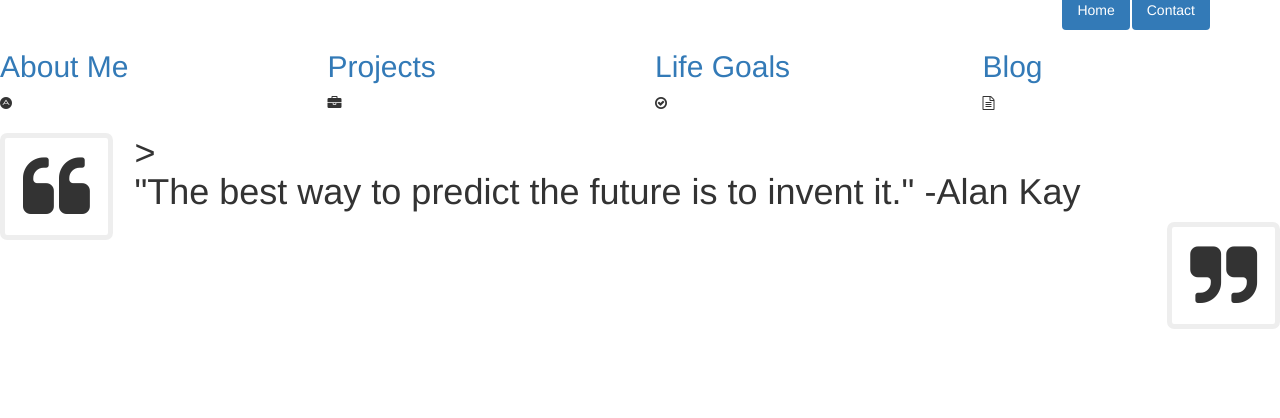
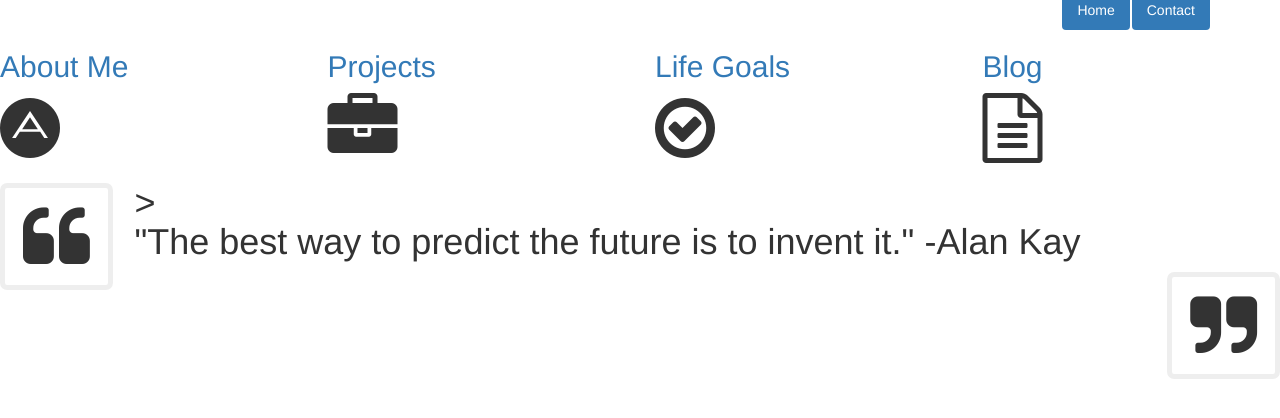
Before and after one commit to gueroso/christianjguerin, a PHP site: page / in a window 1280 px wide. Shown: the part 100-518 px from the top of the page. Run offline with PHP 8.4, Linux system fonts and the light colour scheme; some libraries are stand-ins or nearby versions.

Commit message:
more changes
boxes, icon changes

```diff
--- a/index.html
+++ b/index.html
@@ -23,21 +23,22 @@
 		<div class= "row">
 			<div class =  "col-sm-3" class = "box_1">
               <h2><a href= "#">About Me</a></h2>
-              <i class="fa fa-adn"></i>
+              <i class="fa fa-adn fa-5x"></i>
             </div>
             <div class =  "col-sm-3" class = "box_2">
               <h2><a href= "#">Projects</a></h2>
-              <i class="fa fa-briefcase"></i>
+              <i class="fa fa-briefcase fa-5x"></i>
             </div>
             <div class =  "col-sm-3" class = "box_3">
               <h2><a href= "#">Life Goals</a></h2>
-              <i class="fa fa-check-circle-o"></i>
+              <i class="fa fa-check-circle-o fa-5x"></i>
             </div>
             <div class =  "col-sm-3" class = "box_4">
               <h2><a href= "#">Blog</a></h2>
-              <i class="fa fa-file-text-o"></i>
+              <i class="fa fa-file-text-o fa-5x"></i>
             </div>
 		</div>
+
 	<div class="container_bottom">
 		<footer class ="page-footer">
 		       <h1><i class="fa fa-quote-left fa-2x pull-left fa-border"></i>><p>"The best way to predict the future is to invent it." -Alan Kay</p><i class="fa fa-quote-right fa-2x pull-right fa-border"></i></h1>
```
Also changed, not shown: css/style.css (+24 -3 lines).
